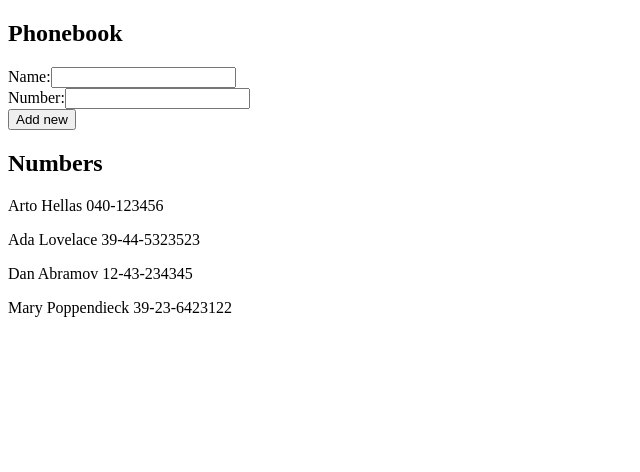
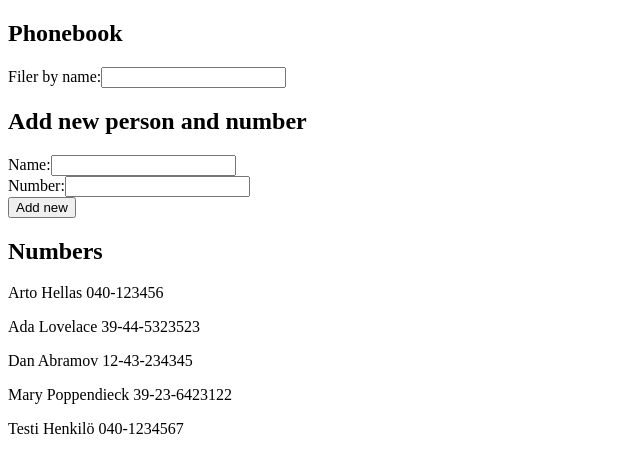
Before and after one commit to venalaine/FullStack2020, a React (Create React App) app in the folder osa2/puhelinluettelo/: page / in a window 1280 px wide. Shown: the top 472 px of the page, without its empty margins (0-640 px from the left). Built offline with nearby package versions, Linux system fonts and the light colour scheme.

Commit message:
puhelinluettelo step4

```diff
--- a/osa2/puhelinluettelo/src/App.js
+++ b/osa2/puhelinluettelo/src/App.js
@@ -1,14 +1,16 @@
 import React, { useState } from 'react'
 
-const App = (props) => {
+const App = () => {
   const [persons, setPersons] = useState([
     { name: 'Arto Hellas', number: '040-123456' },
     { name: 'Ada Lovelace', number: '39-44-5323523' },
     { name: 'Dan Abramov', number: '12-43-234345' },
-    { name: 'Mary Poppendieck', number: '39-23-6423122' }
+    { name: 'Mary Poppendieck', number: '39-23-6423122' },
+    { name: 'Testi Henkilö', number: '040-1234567'}
   ])
   const [newName, setNewName] = useState('')
   const [newNumber, setNewNumber] = useState('')
+  const [filter, setNewFilter] = useState('')
 
   const addPerson = (event) => {
     event.preventDefault()
@@ -28,13 +30,19 @@ const App = (props) => {
   }
 
   const handlePersonChange = (event) => {
-    console.log(event.target.value)
+
     setNewName(event.target.value)
   }
 
   const handleNumberChange = (event) => {
-    console.log(event.target.value)
+
     setNewNumber(event.target.value)
+  }
+
+  const handleFilterChange = (event) => {
+    console.log(event.target.value);
+    setNewFilter(event.target.value)
+
   }
 
   // Tällä toteutin aiemmin henkilöiden ja numeroiden näyttämisen.
@@ -43,9 +51,21 @@ const App = (props) => {
   //      {person.name} {person.number}
   //    </p>)
 
+  const personsToShow = persons.filter(person => person.name.includes(filter))
+
   return (
     <div>
       <h2>Phonebook</h2>
+      <form>
+        <div>
+          Filer by name:
+          <input
+          value={filter}
+          onChange={handleFilterChange}>
+          </input>
+        </div>
+      </form>
+      <h2>Add new person and number</h2>
       <form onSubmit={addPerson}>
         <div>
           Name:
@@ -66,10 +86,12 @@ const App = (props) => {
         </div>
       </form>
       <h2>Numbers</h2>
-      {/*personsToShow*/}
-      {persons.map((person, name) =>
-        <p key={name} >{person.name} {person.number} </p>
-      )}
+      <div>
+        {/*personsToShow*/}
+        {personsToShow.map((person, name) =>
+          <p key={name} >{person.name} {person.number} </p>
+        )}
+      </div>
     </div>
   )
 
```
